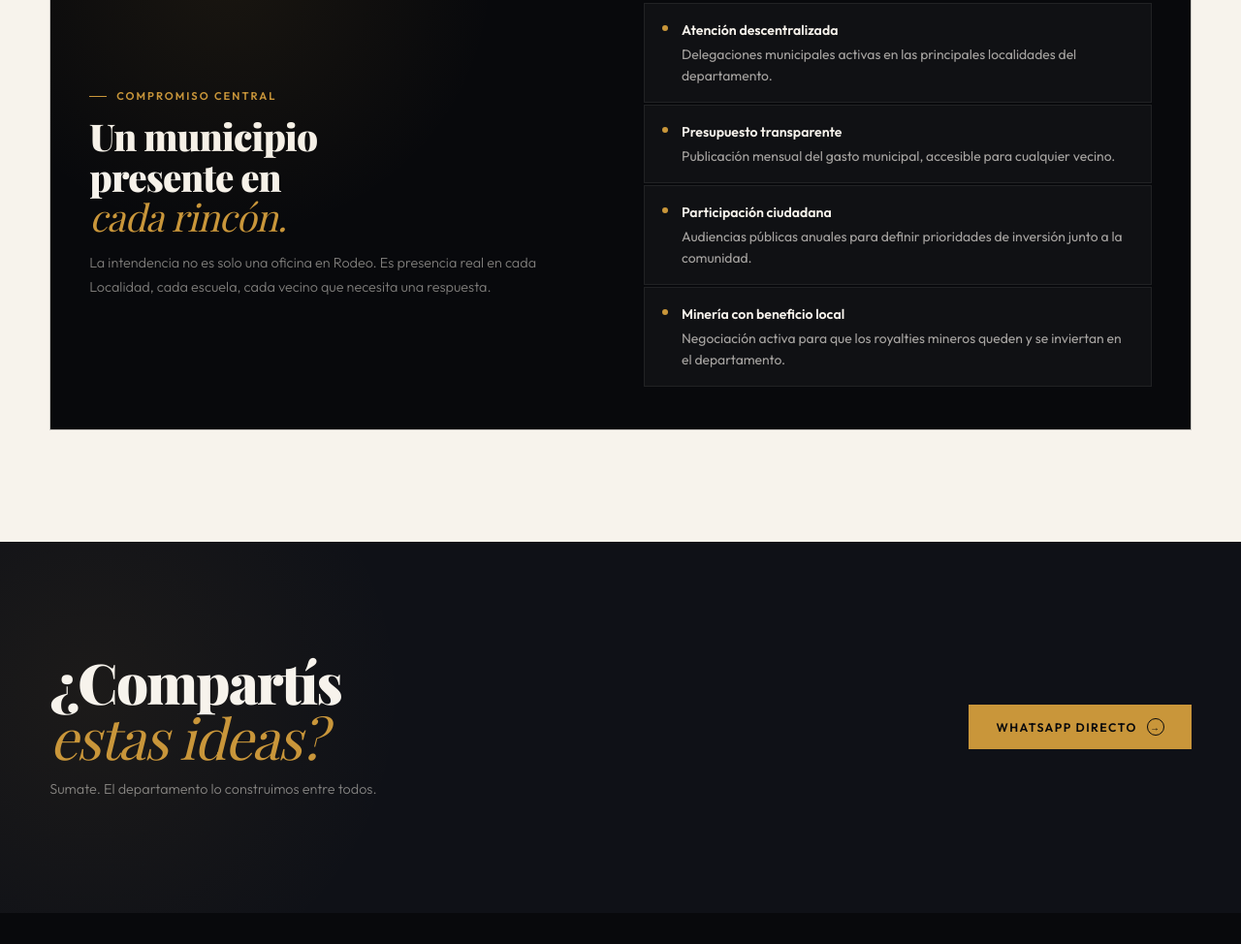
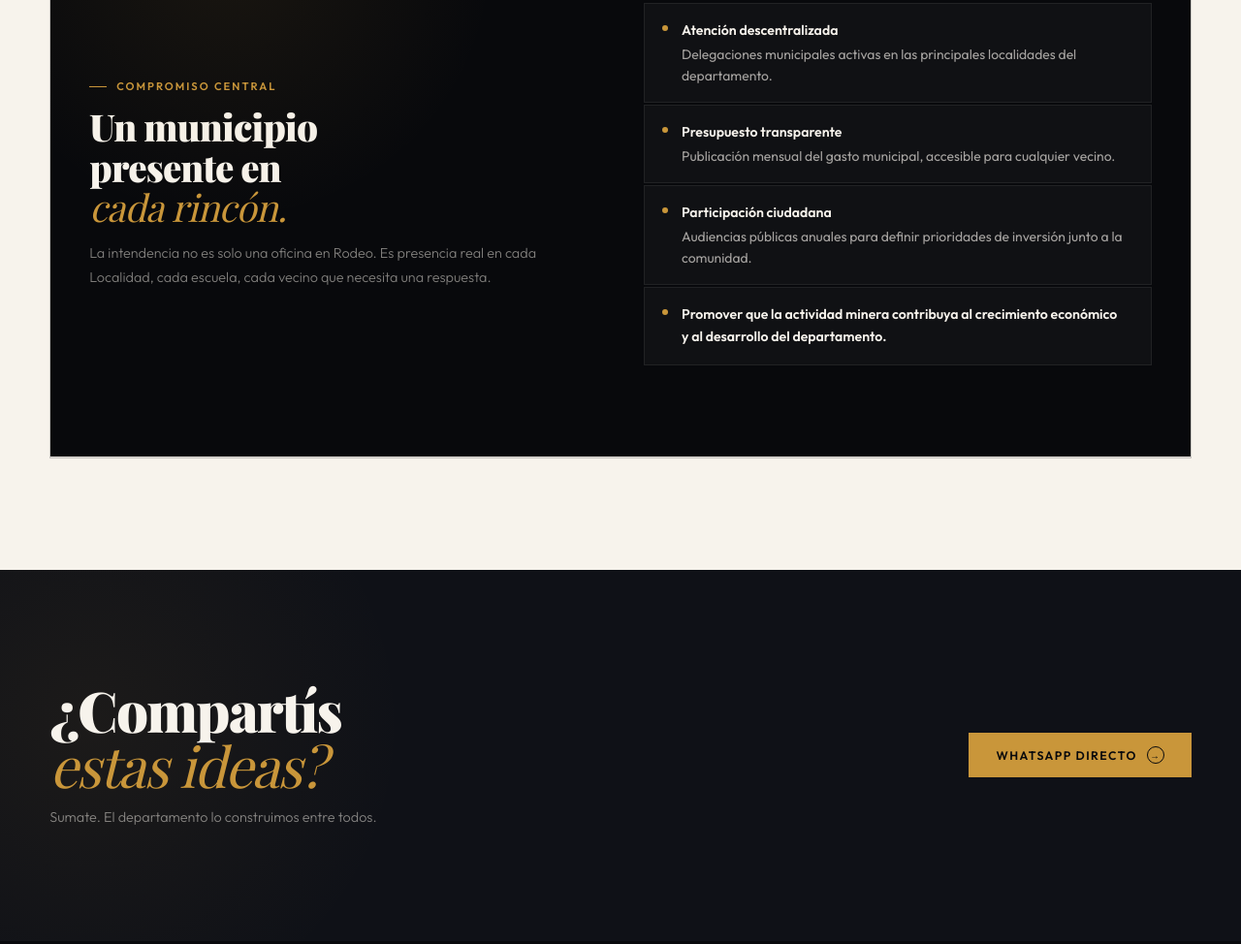
Before and after one commit to estudio-web/previsualizacion, a plain HTML site: page FQ/index.html in a window 1280 px wide. Shown: the part 3106-4080 px from the top of the page at 97% size. Drawn offline with nearby package versions, Linux system fonts and the light colour scheme; a web font is replaced by a local one.

Commit message:
Update index.html

```diff
--- a/FQ/index.html
+++ b/FQ/index.html
@@ -688,7 +688,7 @@ footer{background:var(--black);border-top:1px solid var(--lineW);padding:22px cl
           </div>
           <div class="prop-commit">
             <div class="prop-commit-dot"></div>
-            <div class="prop-commit-text"><strong>Minería con beneficio local</strong>Negociación activa para que los royalties mineros queden y se inviertan en el departamento.</div>
+            <div class="prop-commit-text"><strong>Promover que la actividad minera contribuya al crecimiento económico y al desarrollo del departamento.</div>
           </div>
         </div>
       </div>
```
